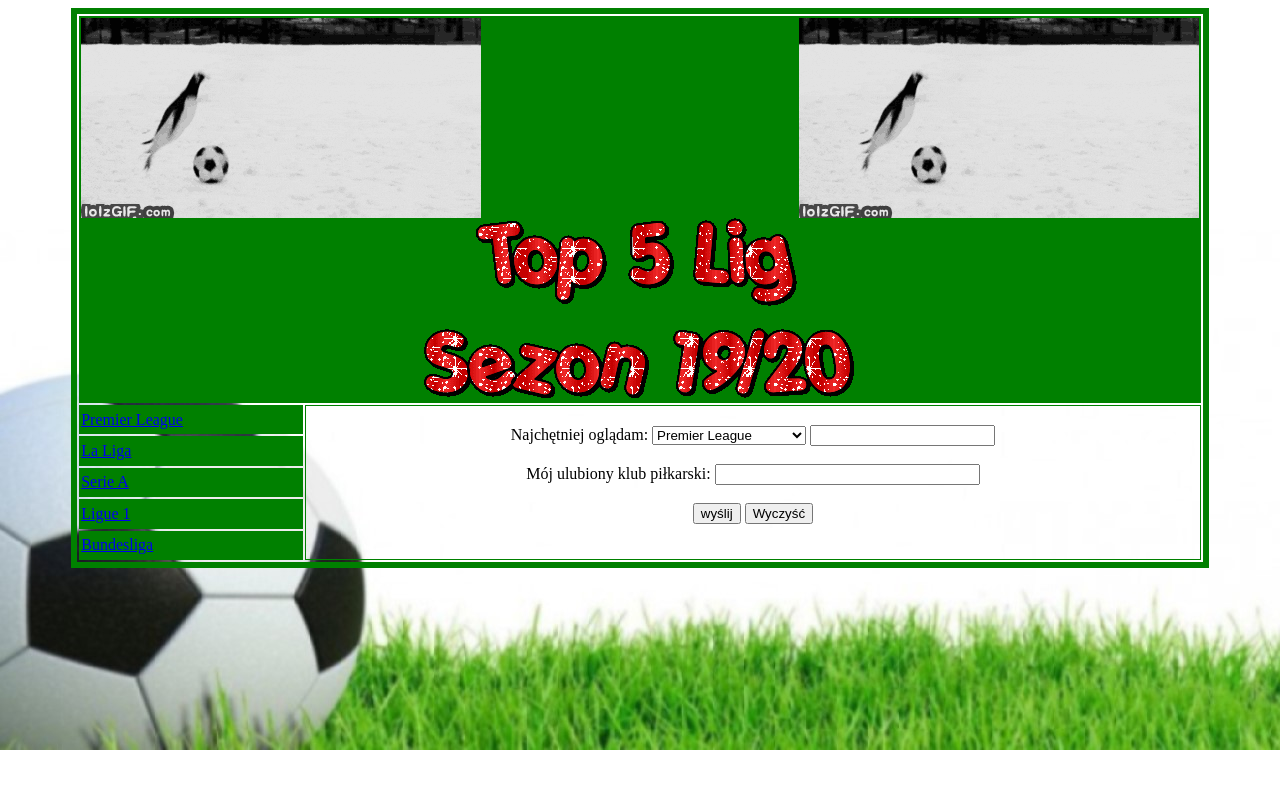
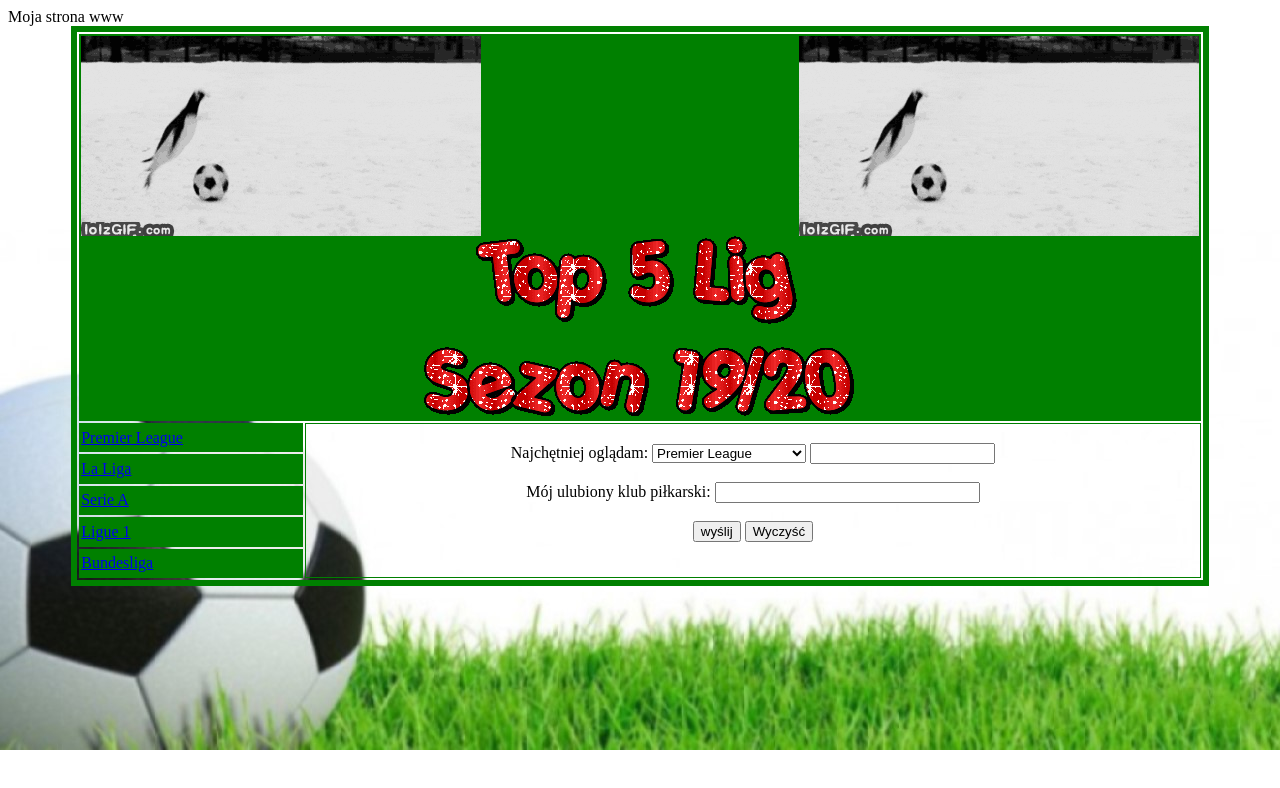
Before and after one commit to PheNyXX/PheNyXX, a plain HTML site: page index.html in a window 1280 px wide. Drawn offline with Linux system fonts and the light colour scheme.

Commit message:
Update index.html

```diff
--- a/index.html
+++ b/index.html
@@ -27,4 +27,5 @@
 <tr><td bgcolor="green"><a href="Podstrony/Serie A.html"> Serie A </u></td></tr>
 <tr><td bgcolor="green"><a href="Podstrony/Ligue 1.html"> Ligue 1 </u></td></tr>
 <tr><td bgcolor="green"><a href="Podstrony/Bundesliga.html"> Bundesliga </u></td></tr>
+  Moja strona www
 </table>
```
